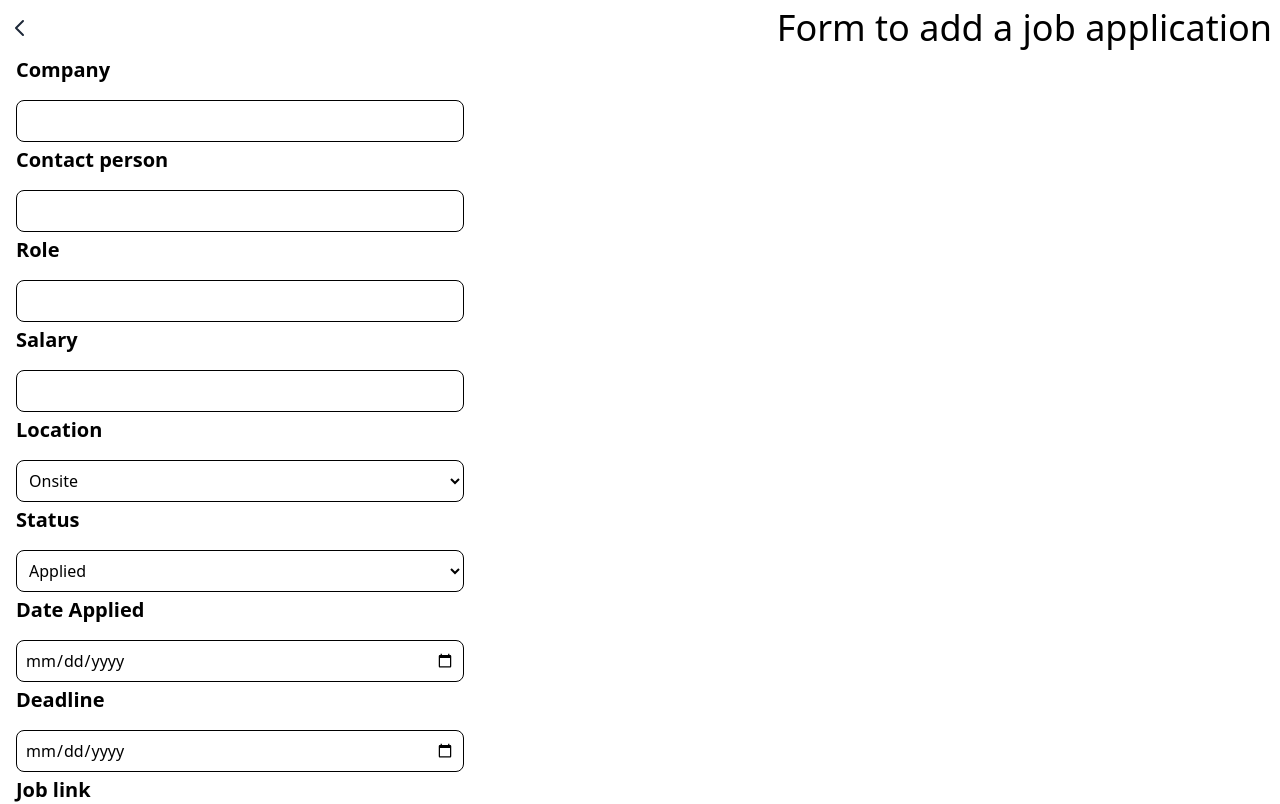
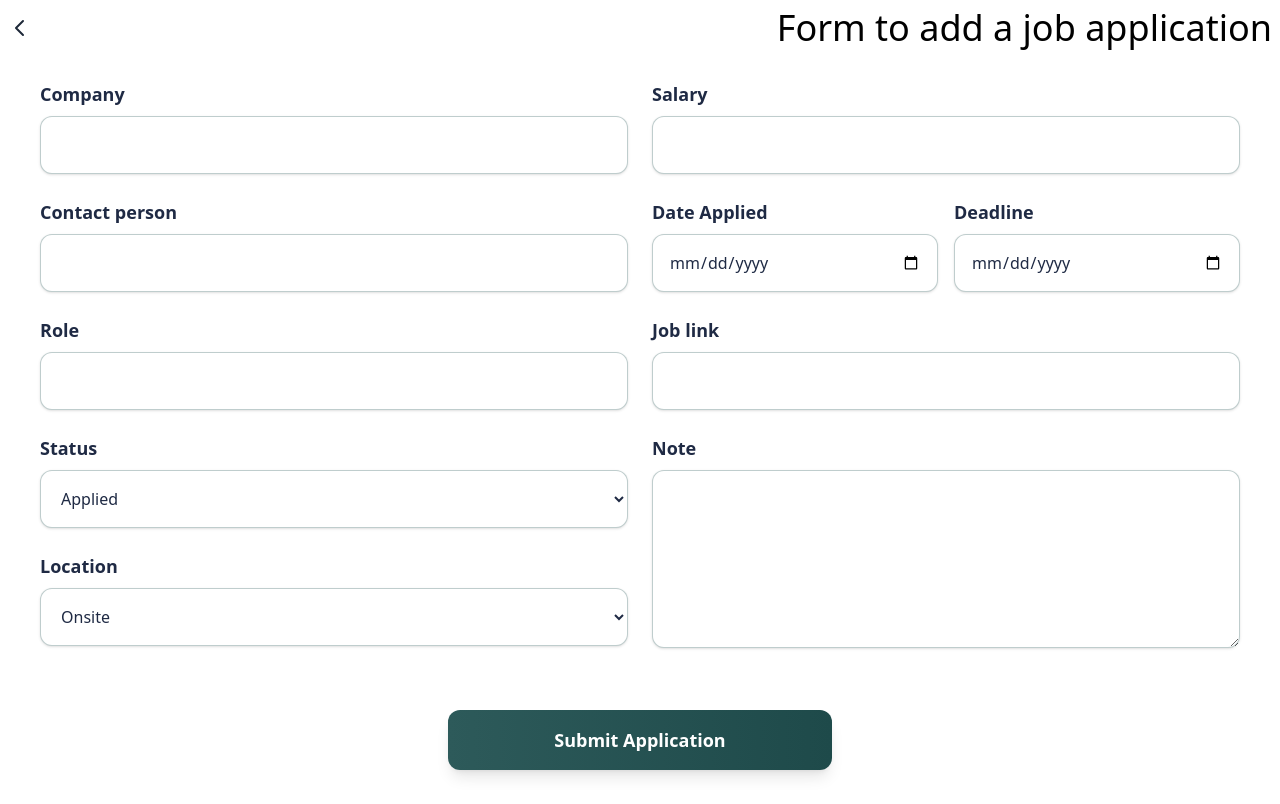
Before and after one commit to JoannaA21/job_tracker, a React (Vite) app: page /add-application in a window 1280 px wide. Shown: the top 804 px of the page. Built offline with nearby package versions, Linux system fonts and the light colour scheme; no server answers; the database is empty.

Commit message:
add application form UI

```diff
--- a/src/components/ListView.jsx
+++ b/src/components/ListView.jsx
@@ -40,7 +40,7 @@ const ListView = ({ applications }) => {
   }, [applications, statusFilter, locationFilter, searchTerm]);
 
   return (
-    <div className="mb-6 bg-gray-50 p-3 sm:p-4 rounded-lg border border-gray-200">
+    <div className="mb-6 bg-darkgray p-3 sm:p-4 rounded-lg border border-gray-200">
       {/* Filter Bar */}
       <div className="flex flex-col gap-3 sm:flex-row sm:items-center sm:gap-4">
         <input
--- a/src/pages/AddApplication.jsx
+++ b/src/pages/AddApplication.jsx
@@ -97,103 +97,169 @@ const AddApplication = () => {
           </button>
           <p className="text-4xl">Form to add a job application</p>
         </div>
-        <form onSubmit={handleSubmit} className="flex flex-col space-y-4 mx-4">
-          <label className="text-xl font-semibold">Company</label>
-          {errors.company && <p className="text-red-500">{errors.company}</p>}
-
+        <form
+          onSubmit={handleSubmit}
+          className="grid grid-cols-1 md:grid-cols-2 gap-6 mx-4 p-6"
+        >
+          {/* Column 1 */}
+          <div className="space-y-6">
+            <div>
+              <label className="block text-lg font-semibold text-[#1f2a44] mb-2">
+                Company
+              </label>
+              {errors.company && (
+                <p className="text-[#dc2626] text-sm mb-2">{errors.company}</p>
+              )}
               <input
                 name="company"
                 type="text"
                 onChange={handleChange}
                 value={newApplication.company}
-            className="border mb-1 p-2 rounded-lg dark:text-black max-w-md"
+                className="w-full p-4 border border-[#2d5a5a]/30 rounded-xl bg-white shadow-sm focus:ring-2 focus:ring-[#2d5a5a] focus:border-[#2d5a5a] text-[#1f2a44]"
               />
+            </div>
 
-          <label className="text-xl font-semibold">Contact person</label>
+            <div>
+              <label className="block text-lg font-semibold text-[#1f2a44] mb-2">
+                Contact person
+              </label>
               <input
                 name="contact_person"
                 type="text"
                 onChange={handleChange}
                 value={newApplication.contact_person}
-            className="border mb-1 p-2 rounded-lg dark:text-black max-w-md"
+                className="w-full p-4 border border-[#2d5a5a]/30 rounded-xl bg-white shadow-sm focus:ring-2 focus:ring-[#2d5a5a] focus:border-[#2d5a5a] text-[#1f2a44]"
               />
-          {errors.role && <p className="text-red-500">{errors.role}</p>}
+            </div>
 
-          <label className="text-xl font-semibold">Role</label>
+            <div>
+              <label className="block text-lg font-semibold text-[#1f2a44] mb-2">
+                Role
+              </label>
+              {errors.role && (
+                <p className="text-[#dc2626] text-sm mb-2">{errors.role}</p>
+              )}
               <input
                 name="role"
                 type="text"
                 onChange={handleChange}
                 value={newApplication.role}
-            className="border mb-1 p-2 rounded-lg dark:text-black max-w-md"
+                className="w-full p-4 border border-[#2d5a5a]/30 rounded-xl bg-white shadow-sm focus:ring-2 focus:ring-[#2d5a5a] focus:border-[#2d5a5a] text-[#1f2a44]"
               />
+            </div>
 
-          <label className="text-xl font-semibold">Salary</label>
-          <input
-            name="salary"
-            type="number"
-            onChange={handleChange}
-            value={newApplication.salary}
-            className="border mb-1 p-2 rounded-lg dark:text-black max-w-md"
-          />
-          <label className="text-xl font-semibold">Location</label>
-          <select
-            name="location"
-            onChange={handleChange}
-            value={newApplication.location}
-            className="border mb-1 p-2 rounded-lg dark:text-black max-w-md"
-          >
-            <option value="onsite">Onsite</option>
-            <option value="remote">Remote</option>
-            <option value="hybrid">Hybrid</option>
-          </select>
-
-          <label className="text-xl font-semibold">Status</label>
+            <div>
+              <label className="block text-lg font-semibold text-[#1f2a44] mb-2">
+                Status
+              </label>
               <select
                 name="status"
                 onChange={handleChange}
                 value={newApplication.status}
-            className="border mb-1 p-2 rounded-lg dark:text-black max-w-md"
+                className="w-full p-4 border border-[#2d5a5a]/30 rounded-xl bg-white shadow-sm focus:ring-2 focus:ring-[#2d5a5a] focus:border-[#2d5a5a] text-[#1f2a44]"
               >
                 <option value="applied">Applied</option>
                 <option value="interview">Interview</option>
                 <option value="rejected">Rejected</option>
                 <option value="offer">Offer</option>
               </select>
-          <label className="text-xl font-semibold">Date Applied</label>
+            </div>
+
+            <div>
+              <label className="block text-lg font-semibold text-[#1f2a44] mb-2">
+                Location
+              </label>
+              <select
+                name="location"
+                onChange={handleChange}
+                value={newApplication.location}
+                className="w-full p-4 border border-[#2d5a5a]/30 rounded-xl bg-white shadow-sm focus:ring-2 focus:ring-[#2d5a5a] focus:border-[#2d5a5a] text-[#1f2a44]"
+              >
+                <option value="onsite">Onsite</option>
+                <option value="remote">Remote</option>
+                <option value="hybrid">Hybrid</option>
+              </select>
+            </div>
+          </div>
+
+          {/* Column 2 */}
+          <div className="space-y-6">
+            <div>
+              <label className="block text-lg font-semibold text-[#1f2a44] mb-2">
+                Salary
+              </label>
+              <input
+                name="salary"
+                type="number"
+                onChange={handleChange}
+                value={newApplication.salary}
+                className="w-full p-4 border border-[#2d5a5a]/30 rounded-xl bg-white shadow-sm focus:ring-2 focus:ring-[#2d5a5a] focus:border-[#2d5a5a] text-[#1f2a44]"
+              />
+            </div>
+
+            <div className="grid grid-cols-2 gap-4">
+              <div>
+                <label className="block text-lg font-semibold text-[#1f2a44] mb-2">
+                  Date Applied
+                </label>
                 <input
                   name="date_applied"
                   type="date"
                   onChange={handleChange}
                   value={newApplication.date_applied}
-            className="border mb-1 p-2 rounded-lg dark:text-black max-w-md"
+                  className="w-full p-4 border border-[#2d5a5a]/30 rounded-xl bg-white shadow-sm focus:ring-2 focus:ring-[#2d5a5a] focus:border-[#2d5a5a] text-[#1f2a44]"
                 />
-          <label className="text-xl font-semibold">Deadline</label>
+              </div>
+              <div>
+                <label className="block text-lg font-semibold text-[#1f2a44] mb-2">
+                  Deadline
+                </label>
                 <input
                   name="deadline"
                   type="date"
                   onChange={handleChange}
                   value={newApplication.deadline}
-            className="border mb-1 p-2 rounded-lg dark:text-black max-w-md"
+                  className="w-full p-4 border border-[#2d5a5a]/30 rounded-xl bg-white shadow-sm focus:ring-2 focus:ring-[#2d5a5a] focus:border-[#2d5a5a] text-[#1f2a44]"
                 />
-          <label className="text-xl font-semibold">Job link</label>
+              </div>
+            </div>
+
+            <div>
+              <label className="block text-lg font-semibold text-[#1f2a44] mb-2">
+                Job link
+              </label>
               <input
                 name="job_link"
-            type="text"
+                type="url"
                 onChange={handleChange}
                 value={newApplication.job_link}
-            className="border mb-1 p-2 rounded-lg dark:text-black max-w-md"
+                className="w-full p-4 border border-[#2d5a5a]/30 rounded-xl bg-white shadow-sm focus:ring-2 focus:ring-[#2d5a5a] focus:border-[#2d5a5a] text-[#1f2a44]"
               />
-          <label className="text-xl font-semibold">Note</label>
+            </div>
+
+            <div>
+              <label className="block text-lg font-semibold text-[#1f2a44] mb-2">
+                Note
+              </label>
               <textarea
                 name="note"
                 onChange={handleChange}
                 value={newApplication.note}
-            className="border mb-1 p-2 rounded-lg dark:text-black max-w-md"
+                rows={6}
+                className="w-full p-4 border border-[#2d5a5a]/30 rounded-xl bg-white shadow-sm focus:ring-2 focus:ring-[#2d5a5a] focus:border-[#2d5a5a] text-[#1f2a44] resize-vertical"
               />
-          <button className="max-w-sm bg-blue-500 hover:bg-blue-700 text-white py-4 px-6 rounded text-center hover:-translate-y-2 duration-300 duration-300">
-            Submit
+            </div>
+          </div>
+
+          {/* Submit Button - Full Width Bottom */}
+          <div className="col-span-full flex justify-center mt-8">
+            <button
+              type="submit"
+              className="w-full max-w-sm bg-gradient-to-r from-[#2d5a5a] to-[#1e4a4a] hover:from-[#1e4a4a] hover:to-[#164e4e] text-white py-4 px-8 rounded-xl font-semibold shadow-lg hover:shadow-xl hover:-translate-y-1 transition-all duration-300 text-lg"
+            >
+              Submit Application
             </button>
+          </div>
         </form>
       </div>
     </>
--- a/src/pages/Dashboard.jsx
+++ b/src/pages/Dashboard.jsx
@@ -7,7 +7,7 @@ const Dashboard = () => {
   const { applications } = useContext(ApplicationsContext);
 
   return (
-    <div className="min-h-dvh w-full bg-gray-50 p-4 sm:p-6 lg:p-8">
+    <div className="min-h-dvh w-full p-4 sm:p-6 lg:p-8 ">
       {" "}
       {/* Light bg, proper padding */}
       <div className="max-w-7xl mx-auto">
```
Lines whose indentation alone changed are shown as unchanged.
